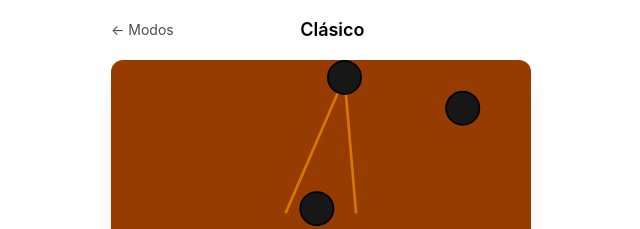
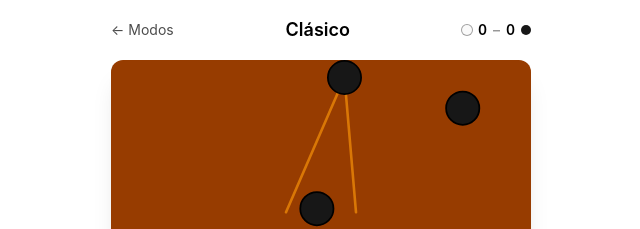
Before and after one commit to Morfeo1997/Sling-Puck, a React (Vite) app: page /classic in a window 1280 px wide. Shown: the top 229 px of the page, without its empty margins (319-959 px from the left). Built offline with nearby package versions, Linux system fonts and the light colour scheme.

Commit message:
Puntajes

```diff
--- a/src/components/Board.tsx
+++ b/src/components/Board.tsx
@@ -16,7 +16,12 @@ const AI_ELASTIC_ID = 'elastic-black';
 // que eso dispare sonido en bucle.
 const MIN_IMPACT_FOR_SOUND = 25;
 
-export default function Board() {
+interface BoardProps {
+  /** Se llama una sola vez por partida, cuando se decide el ganador — para llevar el marcador. */
+  onWin?: (winner: PuckColor) => void;
+}
+
+export default function Board({ onWin }: BoardProps) {
   // Init perezosa: createClassicState() debe correr una sola vez, no en cada render.
   const gameStateRef = useRef<GameState>(null!);
   if (gameStateRef.current === null) {
@@ -27,6 +32,10 @@ export default function Board() {
   const wrapperRef = useRef<HTMLDivElement>(null);
   const [scale, setScale] = useState(1);
   const [winner, setWinner] = useState<PuckColor | null>(null);
+  // checkWin se evalúa en cada cuadro (ver onFrame) y seguiría dando positivo varios
+  // cuadros seguidos hasta que `paused` corte el loop — este ref evita repetir el
+  // sonido y el onWin() de más.
+  const announcedRef = useRef(false);
 
   // Refs a los nodos reales: el game loop los mueve a mano, sin pasar por setState.
   const puckRefs = useRef<Record<string, HTMLDivElement | null>>({});
@@ -56,7 +65,7 @@ export default function Board() {
     [board.width, board.height]
   );
 
-  const { playHit, playGrab, playRelease } = useSoundEffects();
+  const { playHit, playGrab, playRelease, playVictory, playDefeat } = useSoundEffects();
 
   // Mismos callbacks para el jugador y para la IA: ambos animan el mismo chasquido
   // y suenan igual, estén controlados por un dedo o por useAiOpponent.
@@ -105,12 +114,19 @@ export default function Board() {
       // que la partida termine apenas el último disco cruza, sin esperar a que
       // todo (incluido lo del rival) quede quieto.
       const winnerColor = checkWin(state);
-      if (winnerColor) setWinner(winnerColor);
+      if (winnerColor && !announcedRef.current) {
+        announcedRef.current = true;
+        if (winnerColor === 'white') playVictory();
+        else playDefeat();
+        onWin?.(winnerColor);
+        setWinner(winnerColor);
+      }
     },
   });
 
   const handleRestart = () => {
     gameStateRef.current = createClassicState();
+    announcedRef.current = false;
     setWinner(null);
   };
 
--- a/src/hooks/UseSoundEffects.ts
+++ b/src/hooks/UseSoundEffects.ts
@@ -8,6 +8,9 @@ const ELASTIC_SOUNDS = [
   '/sounds/elastic/elastic-2.wav',
   '/sounds/elastic/elastic-3.wav',
 ];
+// Un solo archivo cada uno — no hace falta variedad para algo que suena una vez por partida.
+const VICTORY_SOUNDS = ['/sounds/victory.wav'];
+const DEFEAT_SOUNDS = ['/sounds/defeat.wav'];
 
 /**
  * playGrab y playRelease hoy tocan el mismo pool (asumimos que los 3 wav del elástico
@@ -18,10 +21,14 @@ const ELASTIC_SOUNDS = [
 export function useSoundEffects() {
   const hitPool = useMemo(() => createSoundPool(HIT_SOUNDS, 0.7), []);
   const elasticPool = useMemo(() => createSoundPool(ELASTIC_SOUNDS, 0.8), []);
+  const victoryPool = useMemo(() => createSoundPool(VICTORY_SOUNDS, 0.9), []);
+  const defeatPool = useMemo(() => createSoundPool(DEFEAT_SOUNDS, 0.9), []);
 
   return {
     playHit: hitPool.play,
     playGrab: elasticPool.play,
     playRelease: elasticPool.play,
+    playVictory: victoryPool.play,
+    playDefeat: defeatPool.play,
   };
 }
--- a/src/pages/ClassicMode.tsx
+++ b/src/pages/ClassicMode.tsx
@@ -1,7 +1,17 @@
+import { useState } from 'react';
 import { Link } from 'react-router-dom';
 import Board from '../components/Board';
+import type { PuckColor } from '../engine/types';
 
 export default function ClassicMode() {
+  // Vive acá y no en Board: tiene que sobrevivir a cada "Jugar de nuevo",
+  // que solo reinicia el estado de la partida, no el marcador de la sesión.
+  const [score, setScore] = useState<Record<PuckColor, number>>({ white: 0, black: 0 });
+
+  const handleWin = (winner: PuckColor) => {
+    setScore((prev) => ({ ...prev, [winner]: prev[winner] + 1 }));
+  };
+
   return (
     <div className="flex min-h-screen flex-col items-center gap-4 p-4">
       <div className="flex w-full max-w-[420px] items-center justify-between">
@@ -9,9 +19,15 @@ export default function ClassicMode() {
           ← Modos
         </Link>
         <h1 className="text-lg font-semibold">Clásico</h1>
-        <span className="w-10" />
+        <div className="flex items-center gap-1.5 text-sm font-semibold tabular-nums">
+          <span className="inline-block h-2.5 w-2.5 rounded-full bg-neutral-50 ring-1 ring-neutral-400" />
+          <span>{score.white}</span>
+          <span className="opacity-40">–</span>
+          <span>{score.black}</span>
+          <span className="inline-block h-2.5 w-2.5 rounded-full bg-neutral-900" />
+        </div>
       </div>
-      <Board />
+      <Board onWin={handleWin} />
     </div>
   );
 }
```
Also changed, not shown: 2 other files (tests, documents, lock files or other folders).
